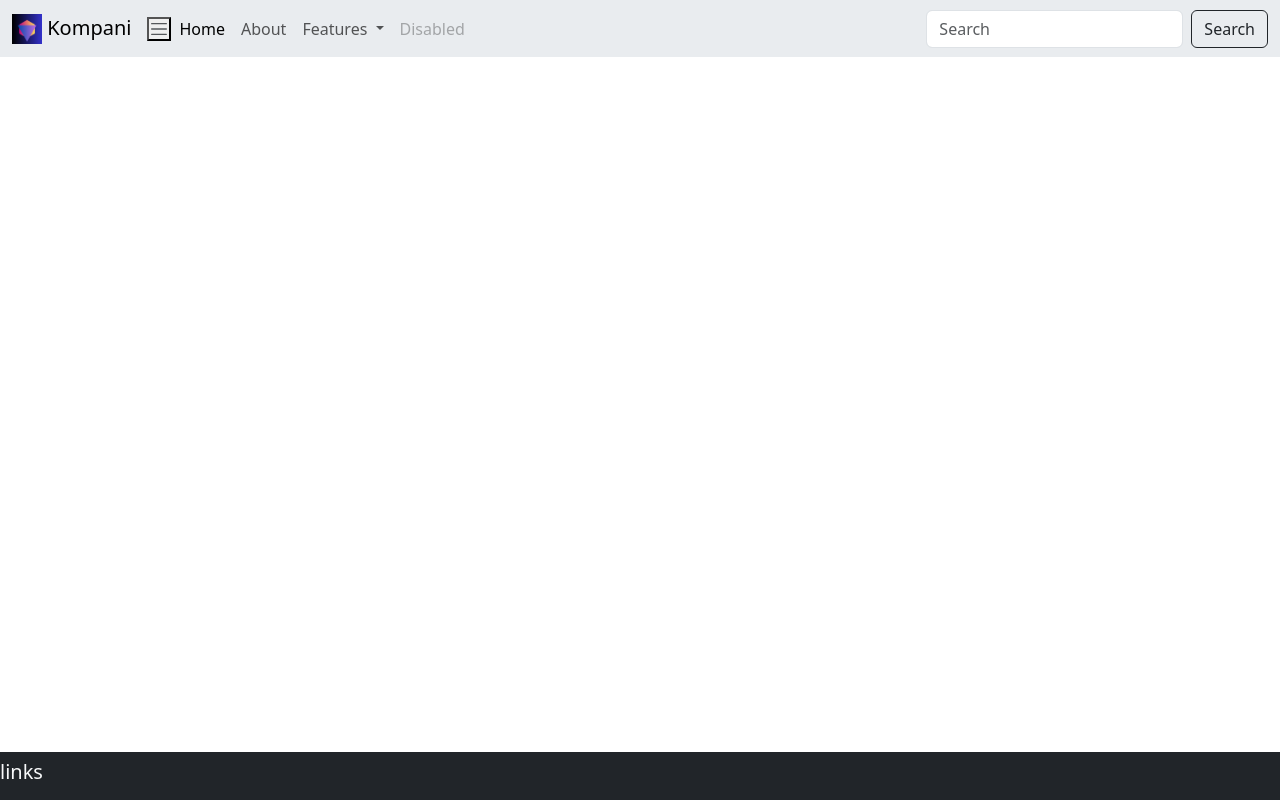
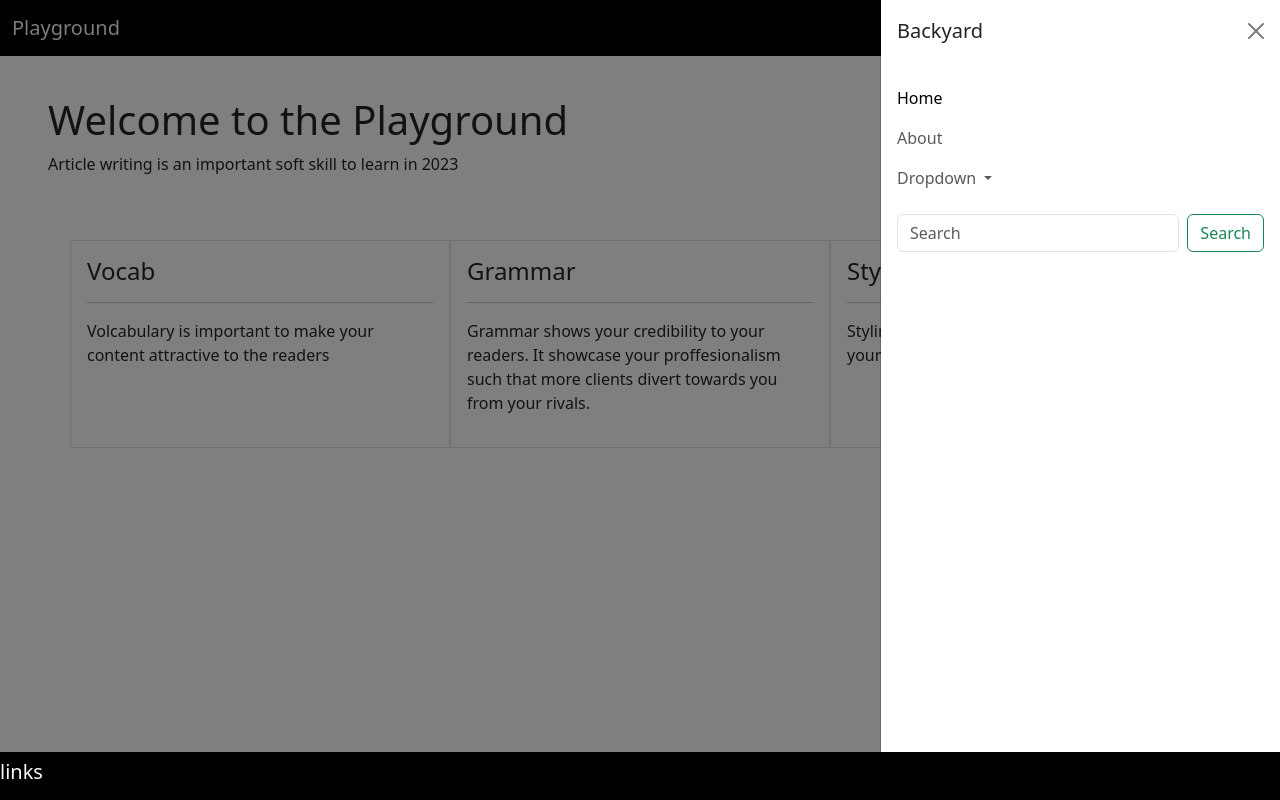
Before and after one commit to volantxs/website-template-1, a plain HTML site: page index.html in a window 1280 px wide. Both pictures are taken after a click on the button "Toggle navigation". Drawn offline with nearby package versions, Linux system fonts and the light colour scheme.

Commit message:
completed navbar/containers

```diff
--- a/css/index.css
+++ b/css/index.css
@@ -14,20 +14,7 @@ input[type="radio"] {
   border-radius: 50%;
   border: 0.1em solid #000;
 }
-[type="radio"]:focus  {
-  background: lightgreen;
-  border-color: white;
-  box-shadow: 0 0 0 3px black;
-}
-/* the checked style using the :checked pseudo class */
-[type="radio"]:checked  {
-  background: blue;
-  border-color: white;
-  box-shadow: 0 0 0 3px black;
-}
 
-/* never forget focus styling */
-/* Nothing to see here. */
 body {
   margin: auto;
   max-width: auto;
@@ -35,17 +22,9 @@ body {
   /* font-size: 1.5rem; */
   /* font-family:  ; */
 }
-li {
-  list-style-type: none;
+
+.icon-white {
+  /* background-image: "img/logo.png"; */
+  background-color: white;
+  border-radius: 10%;
 }
-fieldset {
-  border: 2px solid #000;
-  padding: 2em;
-  border-radius: 0.5em;
-}
-legend {
-  color: #fff;
-  background: #000;
-  padding: 0.25em 1em;
-  border-radius: 1em;
-}
--- a/index.html
+++ b/index.html
@@ -3,22 +3,25 @@
 <head lang="en">
     <meta charset="UTF-8" />
     <meta name="viewport" content="width=device-width, initial-scale=1"/>
-    <title>Template</title>
+    <title>Librepo</title>
     <link href="https://cdn.jsdelivr.net/npm/bootstrap@5.3.1/dist/css/bootstrap.min.css" rel="stylesheet" integrity="sha384-4bw+/aepP/YC94hEpVNVgiZdgIC5+VKNBQNGCHeKRQN+PtmoHDEXuppvnDJzQIu9" crossorigin="anonymous">
     <link rel="stylesheet" href="css/index.css" type="text/css"/>
 </head>
 <body>
   <script src="https://cdn.jsdelivr.net/npm/bootstrap@5.3.1/dist/js/bootstrap.bundle.min.js" integrity="sha384-HwwvtgBNo3bZJJLYd8oVXjrBZt8cqVSpeBNS5n7C8IVInixGAoxmnlMuBnhbgrkm" crossorigin="anonymous"></script>
-  <nav class="navbar navbar-expand-sm bg-body-secondary">
+  <nav class="navbar fixed-top" style="background-color: black;">
     <div class="container-fluid">
-      <a class="navbar-brand" href="#">
-        <img src="img/logo.png" alt="logo for website" width="30" height="30" class="d-inline-block align-text-top"/>
-        Kompani</a>
-      <button class="navbar-toggler-icon" type="button" data-bs-toggle="collapse" data-bs-target="#navbarSupportedContent" aria-controls="navbarSupportedContent" aria-expanded="false" aria-label="Toggle navigation">
-        <!-- <span class="navbar-toggler-icon"></span> -->
+      <a class="navbar-brand text-light" href="#">Playground</a>
+      <button class="navbar-toggler" type="button" data-bs-toggle="offcanvas" data-bs-target="#offcanvasNavbar" aria-controls="offcanvasNavbar" aria-label="Toggle navigation">
+        <span class="navbar-toggler-icon icon-white"></span>
       </button>
-      <div class="collapse navbar-collapse" id="navbarSupportedContent">
-        <ul class="navbar-nav me-auto mb-2 mb-sm-0">
+      <div class="offcanvas offcanvas-end" tabindex="-1" id="offcanvasNavbar" aria-labelledby="offcanvasNavbarLabel">
+        <div class="offcanvas-header">
+          <h5 class="offcanvas-title" id="offcanvasNavbarLabel">Backyard</h5>
+          <button type="button" class="btn-close" data-bs-dismiss="offcanvas" aria-label="Close"></button>
+        </div>
+        <div class="offcanvas-body">
+          <ul class="navbar-nav justify-content-end flex-grow-1 pe-3">
             <li class="nav-item">
               <a class="nav-link active" aria-current="page" href="#">Home</a>
             </li>
@@ -27,33 +30,64 @@
             </li>
             <li class="nav-item dropdown">
               <a class="nav-link dropdown-toggle" href="#" role="button" data-bs-toggle="dropdown" aria-expanded="false">
-              Features
+                Dropdown
               </a>
               <ul class="dropdown-menu">
                 <li><a class="dropdown-item" href="#">Action</a></li>
-              <li><a class="dropdown-item" href="#">another Action</a></li>
-              <li><hr class="dropdown-divider"></li>
-              <li><a class="dropdown-item" href="#">Something action</a></li>
+                <li><a class="dropdown-item" href="#">Another action</a></li>
+                <li>
+                  <hr class="dropdown-divider">
+                </li>
+                <li><a class="dropdown-item" href="#">Something else here</a></li>
               </ul>
             </li>
-          <li class="nav-item">
-            <a class="nav-link disabled" aria-disabled="true">Disabled</a>
-          </li>
           </ul>
-        <form class="d-flex" role="search">
-          <input class="form-control me-2" type="search" placeholder="Search" aria-label="Search"/>
-          <button class="btn btn-outline-dark" type="submit">Search</button>
+          <form class="d-flex mt-3" role="search">
+            <input class="form-control me-2" type="search" placeholder="Search" aria-label="Search">
+            <button class="btn btn-outline-success" type="submit">Search</button>
           </form>
         </div>
       </div>
-
+    </div>
   </nav>
   <main>
+    <div class="jumbotron mt-5 p-5">
+      <h1>Welcome to the Playground</h1>
+      <p>Article writing is an important soft skill to learn in 2023</p>
+    </div>
+    <div class="container">
+        <div class="row ">
+          <div class="col border p-3">
+            <h4>Vocab</h4>
+            <div><hr class="divider"></div>
+            <article>Volcabulary is important to make your content attractive to the readers</article>
+
+          </div>
+          <div class="col border p-3">
+            <h4>Grammar</h4>
+            <div><hr class="divider"></div>
+            <p>Grammar shows your credibility to your readers. It showcase your proffesionalism
+              such that more clients divert towards you from your rivals.
+            </p>
+          </div>
+          <div class="col border p-3">
+            <h4>Style</h4>
+            <div><hr class="divider"></div>
+            <p>Styling is import to improve the radability of your articles.</p>
+
+          </div>
+
+        </div>
+
+      </div>
+
   </main>
 
-    <footer class="navbar fixed-bottom bg-dark">
+    <footer class="navbar fixed-bottom" style="background-color: black;">
         <h5 class="text-light">links</h5>
 
     </footer>
+
+
 </body>
 </html>
```
Lines whose indentation alone changed are shown as unchanged.
